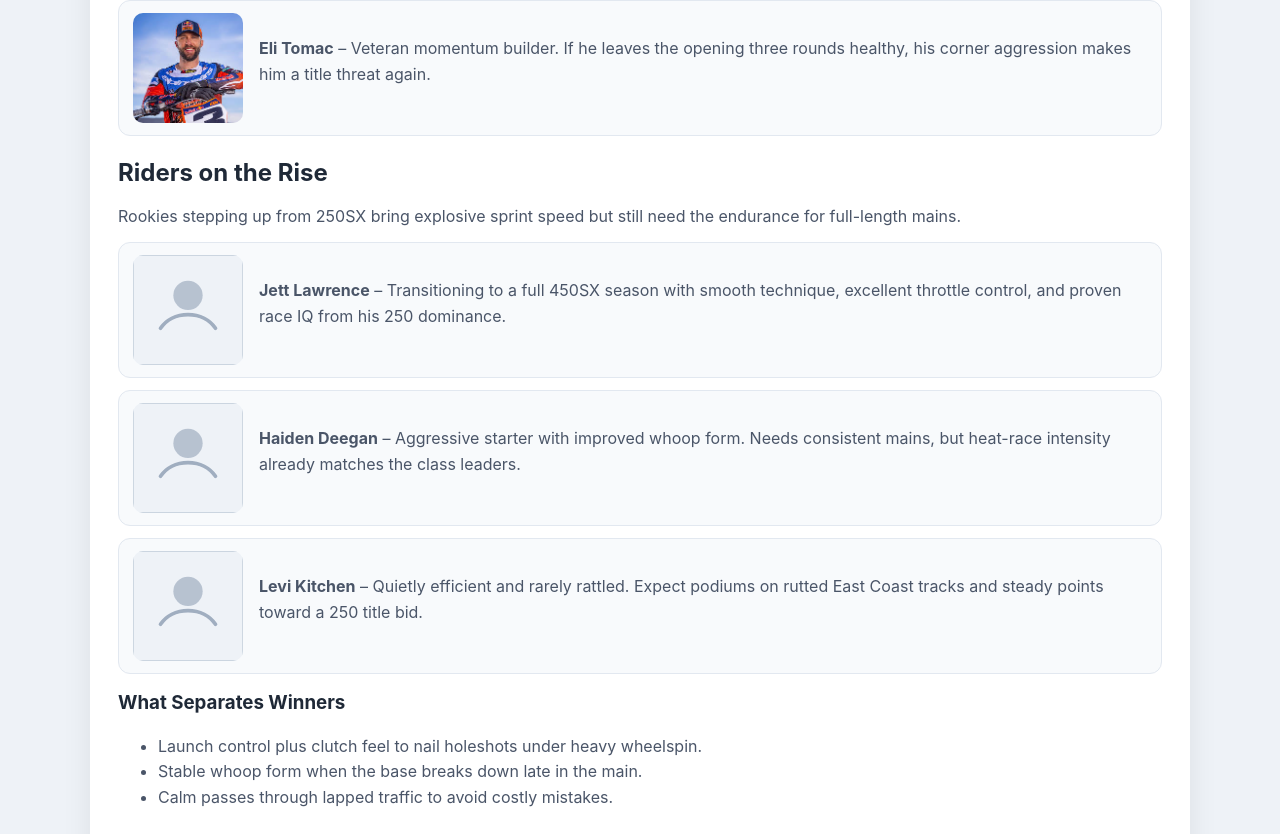
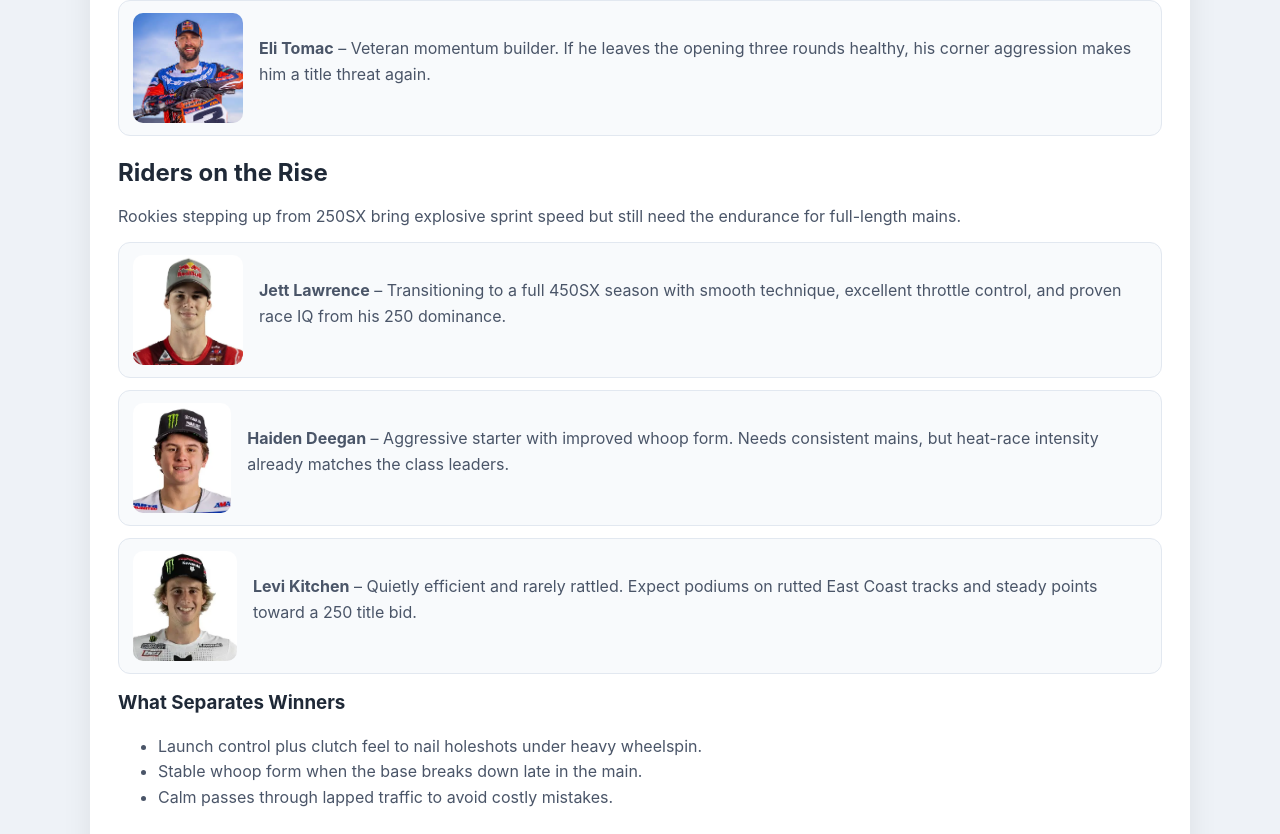
Before and after one commit to zachhersick/cs130-final-website, a plain HTML site: page pages/riders.html in a window 1280 px wide. Shown: the part 588-1422 px from the top of the page. Drawn offline with Linux system fonts and the light colour scheme.

Commit message:
rider pictures styling

```diff
--- a/pages/riders.html
+++ b/pages/riders.html
@@ -45,17 +45,17 @@
     <p>Rookies stepping up from 250SX bring explosive sprint speed but still need the endurance for full-length mains.</p>
 
     <div class="profile">
-        <img class="avatar" src="../images/placeholder.svg" alt="Jett Lawrence">
+        <img class="avatar" src="../images/jett.webp" alt="Jett Lawrence">
         <p><strong>Jett Lawrence</strong> – Transitioning to a full 450SX season with smooth technique, excellent throttle control, and proven race IQ from his 250 dominance.</p>
     </div>
 
     <div class="profile">
-        <img class="avatar" src="../images/placeholder.svg" alt="Haiden Deegan">
+        <img class="avatar" src="../images/hiaden.webp" alt="Haiden Deegan">
         <p><strong>Haiden Deegan</strong> – Aggressive starter with improved whoop form. Needs consistent mains, but heat-race intensity already matches the class leaders.</p>
     </div>
 
     <div class="profile">
-        <img class="avatar" src="../images/placeholder.svg" alt="Levi Kitchen">
+        <img class="avatar" src="../images/levi.webp" alt="Levi Kitchen">
         <p><strong>Levi Kitchen</strong> – Quietly efficient and rarely rattled. Expect podiums on rutted East Coast tracks and steady points toward a 250 title bid.</p>
     </div>
 
```
Also changed, not shown: images/hiaden.webp (added), images/jett.webp (added), images/levi.webp (added).
